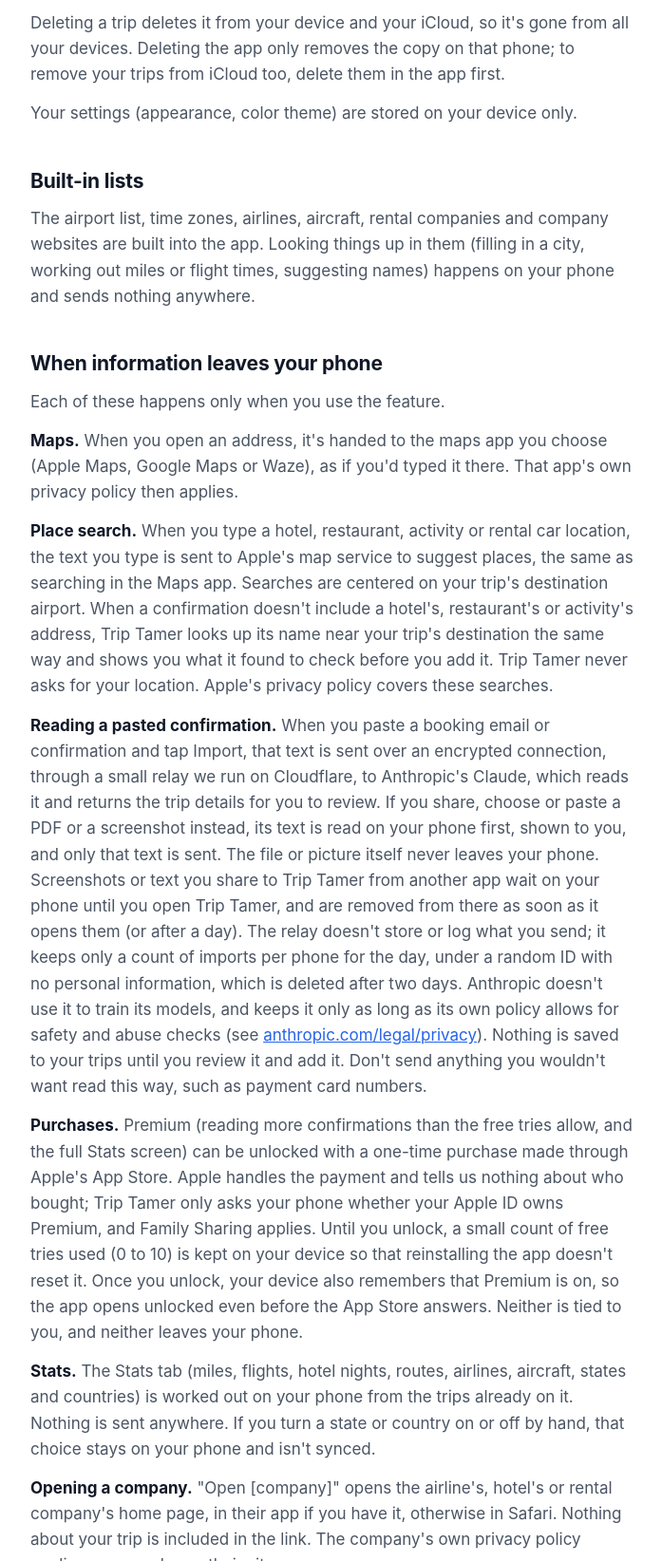
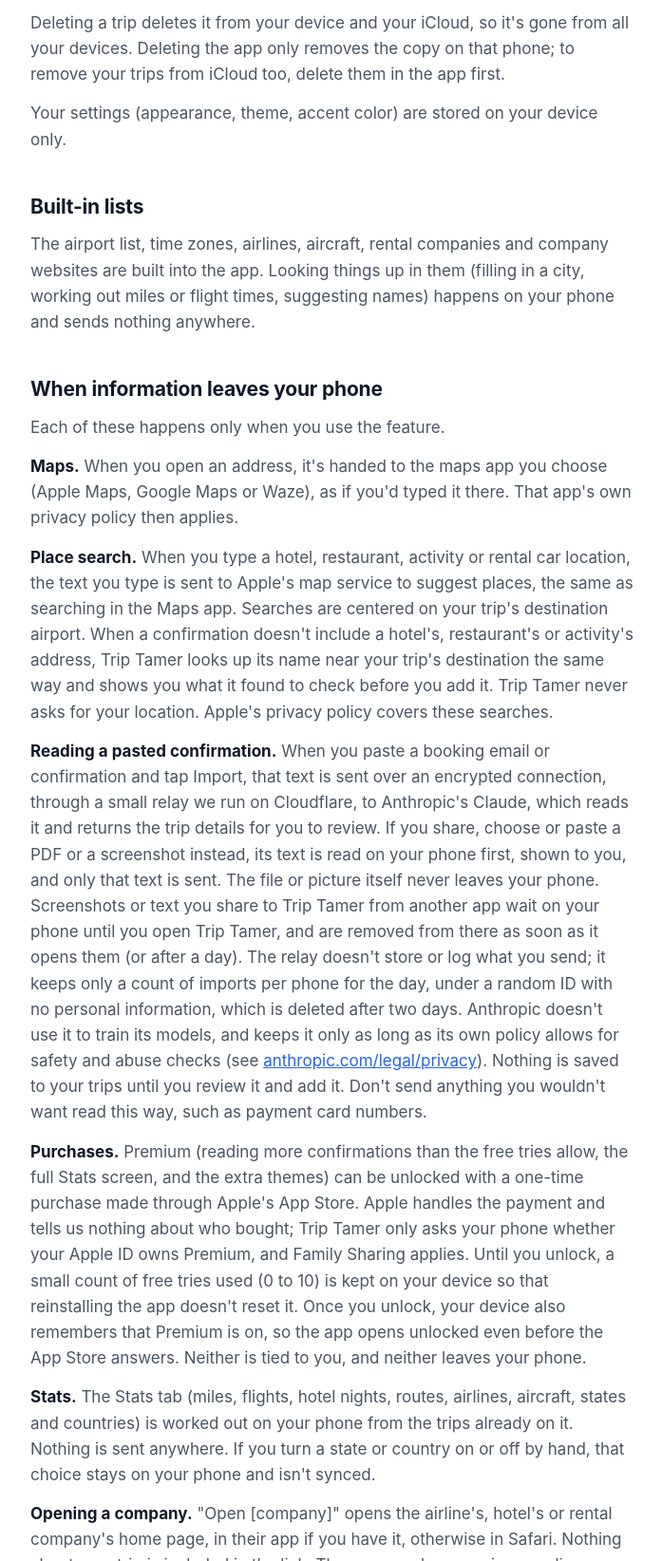
Before and after one commit to trvanlin/ios-terms, a plain HTML site: page itinerary/privacy/index.html in a window 1280 px wide. Shown: the part 778-2422 px from the top of the page at 95% size, without its empty margins (290-987 px from the left). Drawn offline with Linux system fonts and the light colour scheme.

Commit message:
Privacy policy: settings and Premium wording for themes (no new data)

```diff
--- a/itinerary/privacy/index.html
+++ b/itinerary/privacy/index.html
@@ -60,7 +60,7 @@
   <h2>Your trips</h2>
   <p>Trips and everything in them (flights, hotels, rental cars, plans, notes, confirmation numbers) are saved on your device and synced through your private iCloud database, using Apple's iCloud. Only you can get to them, from devices signed in to your Apple ID. If you're not signed in to iCloud, trips stay on your device only.</p>
   <p>Deleting a trip deletes it from your device and your iCloud, so it's gone from all your devices. Deleting the app only removes the copy on that phone; to remove your trips from iCloud too, delete them in the app first.</p>
-  <p>Your settings (appearance, color theme) are stored on your device only.</p>
+  <p>Your settings (appearance, theme, accent color) are stored on your device only.</p>
 
   <h2>Built-in lists</h2>
   <p>The airport list, time zones, airlines, aircraft, rental companies and company websites are built into the app. Looking things up in them (filling in a city, working out miles or flight times, suggesting names) happens on your phone and sends nothing anywhere.</p>
@@ -71,7 +71,7 @@
   <p><strong>Place search.</strong> When you type a hotel, restaurant, activity or rental car location, the text you type is sent to Apple's map service to suggest places, the same as searching in the Maps app. Searches are centered on your trip's destination airport. When a confirmation doesn't include a hotel's, restaurant's or activity's address, Trip Tamer looks up its name near your trip's destination the same way and shows you what it found to check before you add it. Trip Tamer never asks for your location. Apple's privacy policy covers these searches.</p>
   <p><strong>Reading a pasted confirmation.</strong> When you paste a booking email or confirmation and tap Import, that text is sent over an encrypted connection, through a small relay we run on Cloudflare, to Anthropic's Claude, which reads it and returns the trip details for you to review. If you share, choose or paste a PDF or a screenshot instead, its text is read on your phone first, shown to you, and only that text is sent. The file or picture itself never leaves your phone. Screenshots or text you share to Trip Tamer from another app wait on your phone until you open Trip Tamer, and are removed from there as soon as it opens them (or after a day). The relay doesn't store or log what you send; it keeps only a count of imports per phone for the day, under a random ID with no personal information, which is deleted after two days. Anthropic doesn't use it to train its models, and keeps it only as long as its own policy allows for safety and abuse checks (see <a href="https://www.anthropic.com/legal/privacy">anthropic.com/legal/privacy</a>). Nothing is saved to your trips until you review it and add it. Don't send anything you wouldn't want read this way, such as payment card numbers.</p>
 
-  <p><strong>Purchases.</strong> Premium (reading more confirmations than the free tries allow, and the full Stats screen) can be unlocked with a one-time purchase made through Apple's App Store. Apple handles the payment and tells us nothing about who bought; Trip Tamer only asks your phone whether your Apple ID owns Premium, and Family Sharing applies. Until you unlock, a small count of free tries used (0 to 10) is kept on your device so that reinstalling the app doesn't reset it. Once you unlock, your device also remembers that Premium is on, so the app opens unlocked even before the App Store answers. Neither is tied to you, and neither leaves your phone.</p>
+  <p><strong>Purchases.</strong> Premium (reading more confirmations than the free tries allow, the full Stats screen, and the extra themes) can be unlocked with a one-time purchase made through Apple's App Store. Apple handles the payment and tells us nothing about who bought; Trip Tamer only asks your phone whether your Apple ID owns Premium, and Family Sharing applies. Until you unlock, a small count of free tries used (0 to 10) is kept on your device so that reinstalling the app doesn't reset it. Once you unlock, your device also remembers that Premium is on, so the app opens unlocked even before the App Store answers. Neither is tied to you, and neither leaves your phone.</p>
 
   <p><strong>Stats.</strong> The Stats tab (miles, flights, hotel nights, routes, airlines, aircraft, states and countries) is worked out on your phone from the trips already on it. Nothing is sent anywhere. If you turn a state or country on or off by hand, that choice stays on your phone and isn't synced.</p>
 
```
